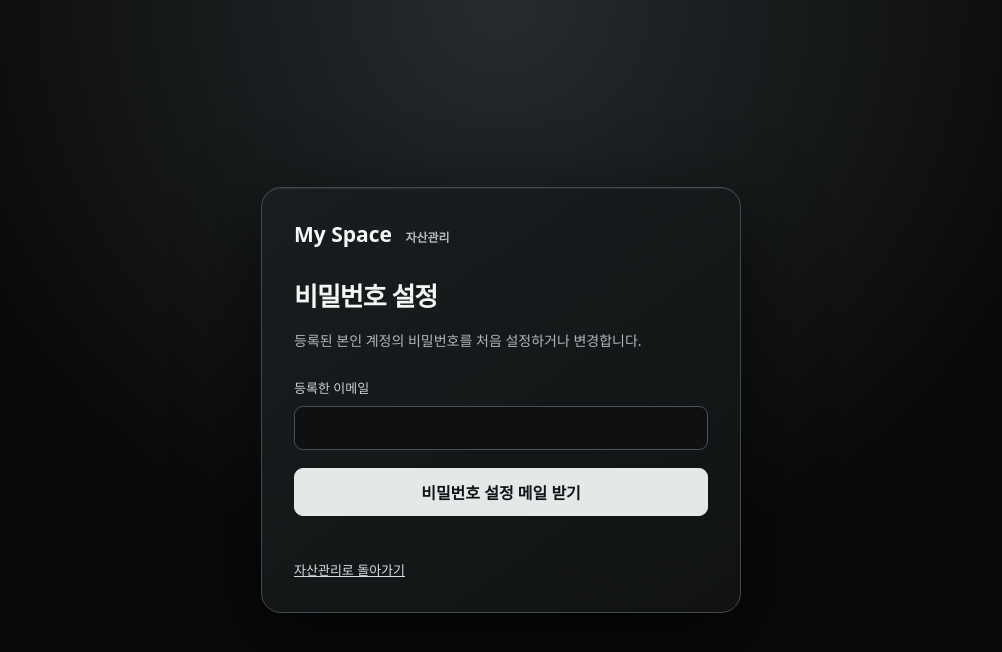
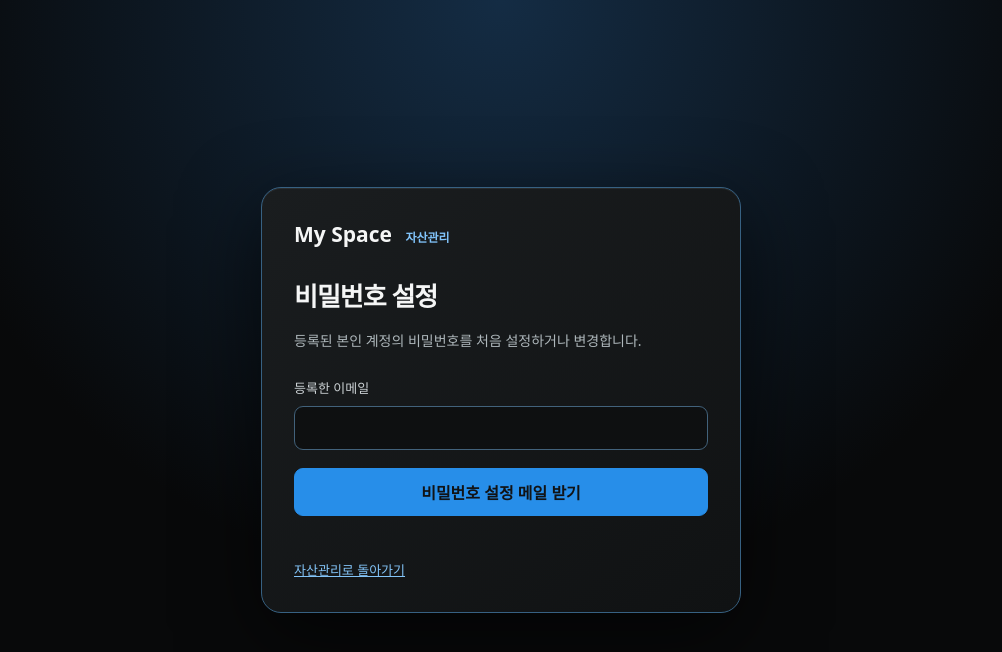
Before and after one commit to hsh3167/my-space-dashboard, a website with bundled scripts: page assets/password.html in a window 1280 px wide. Shown: the whole page, without its empty margins (139-1141 px from the left). Built offline with nearby package versions, Linux system fonts and the light colour scheme.

Commit message:
style: match asset login screen to blue-on-black theme

```diff
--- a/assets/password.css
+++ b/assets/password.css
@@ -1,16 +1,16 @@
 :root{color-scheme:dark;font-family:system-ui,-apple-system,"Noto Sans KR",sans-serif;background:#08090a;color:#f5f6f6}
 *{box-sizing:border-box}
-body{margin:0;min-height:100vh;display:grid;place-items:center;padding:24px;background:radial-gradient(circle at 50% 0%,#272b2d,#08090a 58%)}
-.password-card{width:min(100%,480px);padding:32px;border:1px solid #43494c;border-radius:20px;background:linear-gradient(145deg,#1a1d1f,#101213);box-shadow:0 24px 80px #0009,inset 0 1px 0 #ffffff12}
-.brand{font-size:21px;font-weight:800;text-decoration:none;color:#f5f6f6}.brand span{font-size:12px;color:#b3bdc1;margin-left:8px}
+body{margin:0;min-height:100vh;display:grid;place-items:center;padding:24px;background:radial-gradient(circle at 50% 0%,#142c44,#08090a 58%)}
+.password-card{width:min(100%,480px);padding:32px;border:1px solid #376182;border-radius:20px;background:linear-gradient(145deg,#1a1d1f,#101213);box-shadow:0 24px 80px #0009,inset 0 1px 0 #ffffff12}
+.brand{font-size:21px;font-weight:800;text-decoration:none;color:#f5f6f6}.brand span{font-size:12px;color:#81c4fb;margin-left:8px}
 h1{font-size:26px;margin:28px 0 12px;letter-spacing:-1px}
 p{color:#aeb7bb;font-size:14px;line-height:1.8;overflow-wrap:anywhere}
 form{display:grid;gap:18px;margin:24px 0}label{display:grid;gap:9px;font-size:13px;color:#ccd2d5}
 input,button{font:inherit;min-width:0;width:100%;min-height:44px;border-radius:9px;padding:11px 13px}
-input{color:#f3f5f6;background:#0e1011;border:1px solid #4a5256}
-button{background:#e3e8e9;color:#111315;font-weight:700;border:1px solid #e3e8e9;cursor:pointer}
+input{color:#f3f5f6;background:#0e1011;border:1px solid #42627b}
+button{background:#278ee9;color:#111315;font-weight:700;border:1px solid #278ee9;cursor:pointer}
 button:hover{background:white}
 button:disabled{opacity:.55;cursor:wait}
-a:focus-visible,button:focus-visible,input:focus-visible{outline:2px solid #e8edee;outline-offset:4px}
-.back-link{display:inline-block;color:#d7dee0;font-size:13px;margin-top:20px}.message{color:#e5c39b}.message:empty{display:none}
+a:focus-visible,button:focus-visible,input:focus-visible{outline:2px solid #7cc5ff;outline-offset:4px}
+.back-link{display:inline-block;color:#83c4f8;font-size:13px;margin-top:20px}.message{color:#e5c39b}.message:empty{display:none}
 @media(max-width:420px){body{padding:16px}.password-card{padding:24px 20px}}
```
